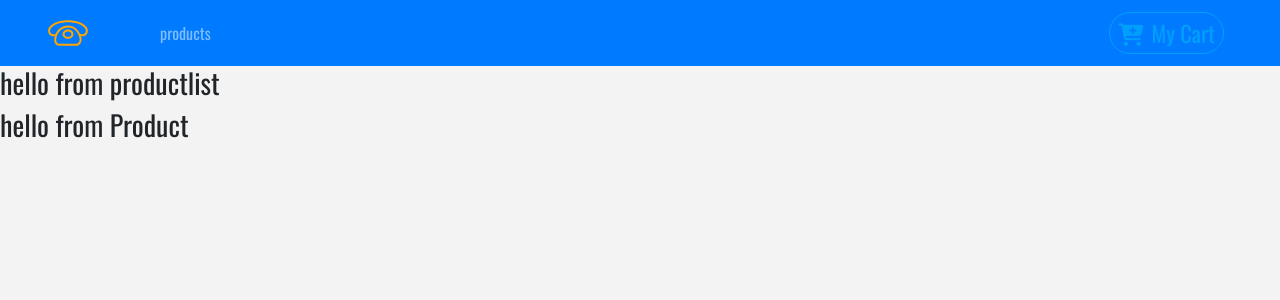
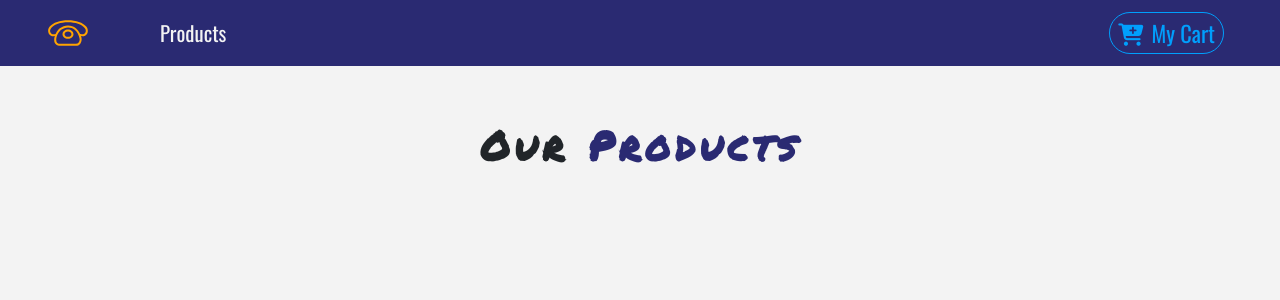
Before and after one commit to fring-12/Personal-Projects, a React (Create React App) app: page / in a window 1280 px wide. Shown: the top 300 px of the page. Built offline with nearby package versions, Linux system fonts and the light colour scheme.

Commit message:
title add

```diff
--- a/src/component/Navbar.js
+++ b/src/component/Navbar.js
@@ -7,7 +7,7 @@
 export default class Navbar extends Component {
     render() {
         return (
-            <nav className="navbar navbar-expand-sm navbar-dark px-sm-5 bg-primary">
+            <Navwrapper className="navbar navbar-expand-sm navbar-dark px-sm-5">
                 {/*
                 https://www.iconfinder.com/icons/1243689/call_phone_icon
                 Creative Commons (Attribution 3.0 Unported);
@@ -32,7 +32,17 @@
                     </ButtonContainer>
                 </Link>
 
-            </nav>
+            </Navwrapper>
         );
     }
 }
+
+const Navwrapper = styled.nav`
+    background: var(--mainBlue);
+    .nav-link{
+        color: var(--mainWhite) !important;
+        font-size:1.3rem;
+        text-transform: capitalize;
+    }
+
+`;
--- a/src/component/ProductList.js
+++ b/src/component/ProductList.js
@@ -1,13 +1,27 @@
 import React, { Component } from 'react';
 import Product from './Product';
+import Title from './Title';
 
 export default class ProductList extends Component {
+    state = {
+        products:[]
+    }
     render() {
         return (
-            <div>
-                <h3>hello from productlist</h3>
-                <Product />
-            </div>
+
+                <React.Fragment>
+                    <div className="py-5">
+                        <div className="container">
+                        <Title name="our" title="products" />
+                            <div className="row">
+
+                            </div>
+                        </div>
+                    </div>
+                </React.Fragment>
+
+                /* <Product /> */
+
         );
     }
 }
--- /dev/null
+++ b/src/component/Title.js
@@ -0,0 +1,16 @@
+import React from 'react';
+
+const Title = ({name,title}) => {
+    return (
+        <div className="row">
+            <div className="col-10 mx-auto my-2 text-center text-title">
+                    <h1 className="text-capitalize font-weight-bold">
+                        {name} <strong className="text-blue">{title}</strong>
+                    </h1>
+            </div>
+
+        </div>
+    );
+}
+
+export default Title;
```
